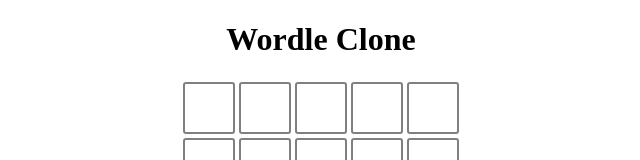
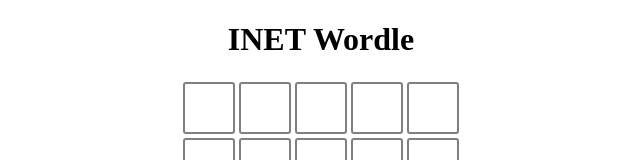
Before and after one commit to peterbangert/wordle-srv.inet.tu-berlin.de, a website with bundled scripts: page build/index.html in a window 1280 px wide. Shown: the top 160 px of the page, without its empty margins (319-959 px from the left). Built offline with nearby package versions, Linux system fonts and the light colour scheme.

Commit message:
inex.html: change game title

```diff
--- a/build/index.html
+++ b/build/index.html
@@ -13,7 +13,7 @@
   />
 </head>
 <body>
-    <h1> Wordle Clone </h1>
+    <h1> INET Wordle </h1>
 
     <div id="game-board">
 
```
